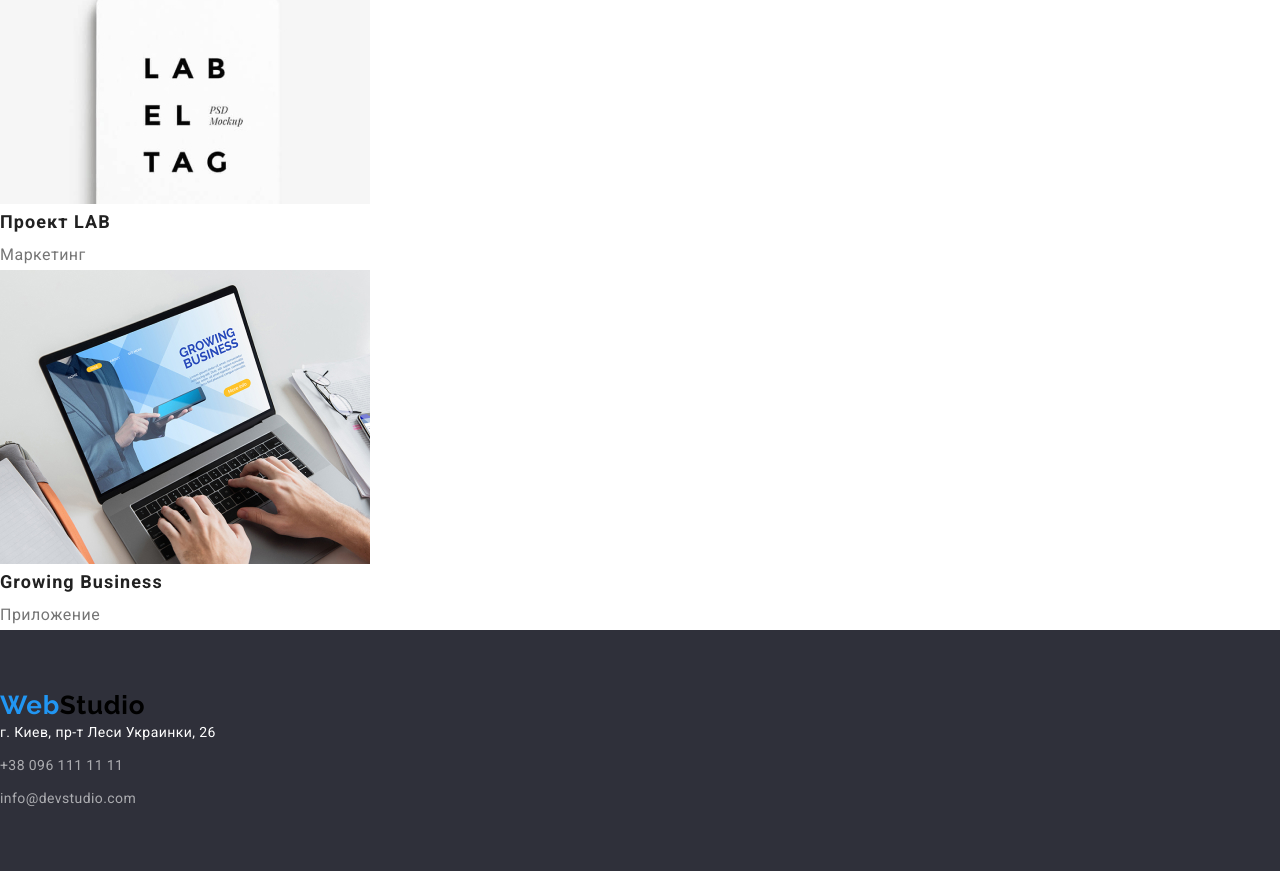
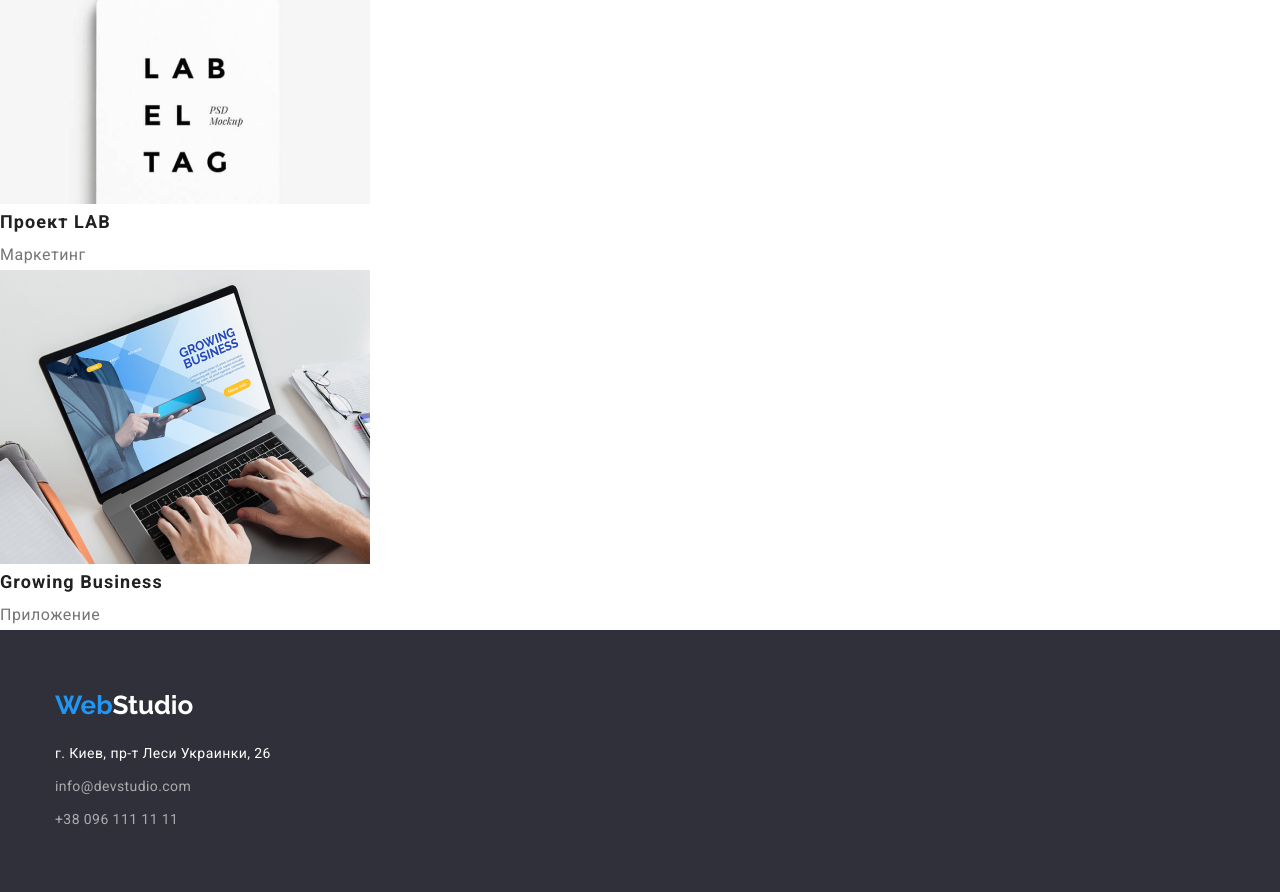
Before and after one commit to VadimBrikulya/goit-markup-hw-03, a plain HTML site: page portfolio.html in a window 1280 px wide. Shown: the part 2852-3744 px from the top of the page. Before the commit the page ends 3723 px from the top, so only its background shows below. Drawn offline with nearby package versions, Linux system fonts and the light colour scheme.

Commit message:
Update portfolio.html

```diff
--- a/portfolio.html
+++ b/portfolio.html
@@ -128,8 +128,8 @@
     <!-- CONTACT INFORMATION -->
     <footer>
         <section class="contact-form">
-            <div class="foter-container">
-                <a class="logo-text-studio" href="./index.html" lang="en">
+            <div class="foter-container header-width">
+                <a class="footer-logo" href="./index.html" lang="en">
                     <span class="word-web">Web</span>Studio</a>
 
                 <address class="footer-address">
@@ -138,10 +138,10 @@
                             <p class="address-link">г. Киев, пр-т Леси Украинки, 26</p>
                         </li>
                         <li class="contact-list">
-                            <a class="contact-list-link" href="tel:+380961111111">+38 096 111 11 11</a>
+                            <a class="contact-list-link" href="mailto:info@devstudio.com">info@devstudio.com</a>
                         </li>
                         <li class="contact-list">
-                            <a class="contact-list-link" href="mailto:info@devstudio.com">info@devstudio.com</a>
+                            <a class="contact-list-link" href="tel:+380961111111">+38 096 111 11 11</a>
                         </li>
                     </ul>
 
```
